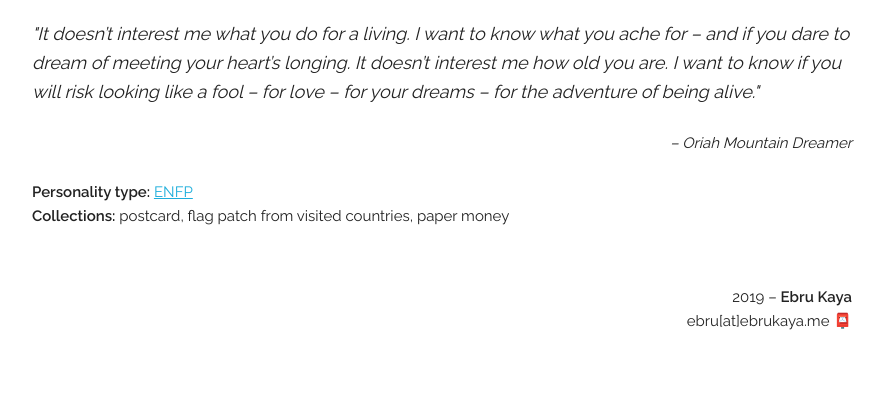
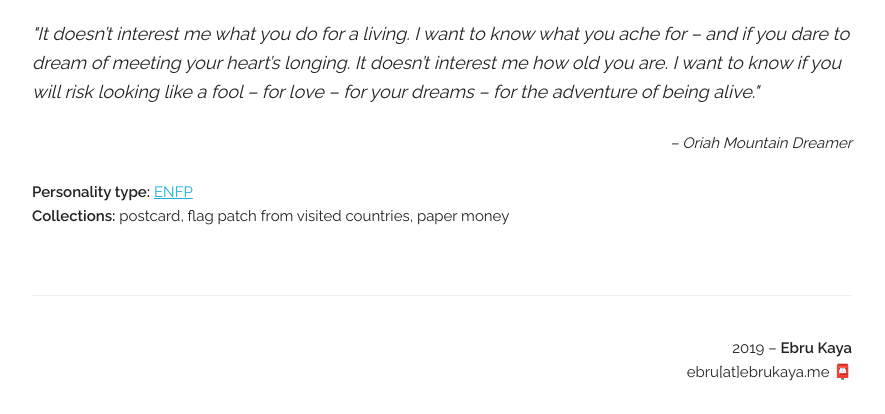
Before and after one commit to ebru/ebrukaya.me, a PHP site: page / in a window 1280 px wide. Shown: the part 2813-3227 px from the top of the page, without its empty margins (198-1083 px from the left). Before the commit the page ends 3143 px from the top, so only its background shows below. Run offline with PHP 8.4, Linux system fonts and the light colour scheme; some libraries are stand-ins or nearby versions.

Commit message:
divider css is added

```diff
--- a/css/style.css
+++ b/css/style.css
@@ -14,8 +14,14 @@
 }
 
 #footer {
+    margin-top: 40px;
     padding-bottom: 30px;
     text-align: right;
+}
+
+.divider {
+  padding-bottom: 10px;
+  border-bottom: 1px solid #eee;
 }
 
 .container {
--- a/index.php
+++ b/index.php
@@ -235,6 +235,7 @@
                 <b>Collections:</b> postcard, flag patch from visited countries, paper money
               </p>
             </div>
+            <div class="divider"></div>
         </div>
     </div>
 
```
